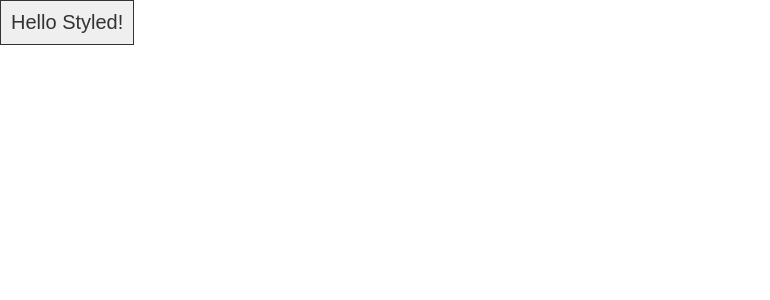
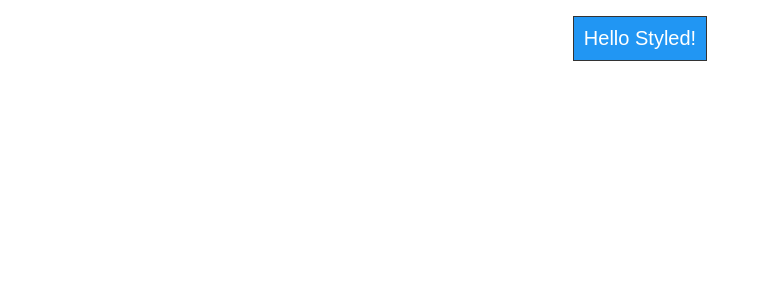
Before and after one commit to davidalves1/curso-styled-components, a React (Create React App) app: page / in a window 1280 px wide. Shown: the top 300 px of the page, without its empty margins (0-770 px from the left). Built offline with nearby package versions, Linux system fonts and the light colour scheme.

Commit message:
Interact with props

```diff
--- a/src/App.js
+++ b/src/App.js
@@ -4,8 +4,13 @@ import Button from './components/common/Button';
 
 function App() {
   return (
-    <div className="App">
-      <Button>
+    <div style={{
+      margin: '1rem',
+      display: 'flex',
+      justifyContent: 'center',
+      alignItems: 'center'
+    }}>
+      <Button primary>
         Hello Styled!
       </Button>
     </div>
--- a/src/components/common/Button.js
+++ b/src/components/common/Button.js
@@ -1,12 +1,27 @@
-import styled from 'styled-components';
+import styled, { css } from 'styled-components';
 
 const Button = styled.button`
   padding: 10px;
   background: #efefef;
   border: 1px solid #333;
   font-size: 20px;
-  color: #333;
+  color: #fff;
   cursor: pointer;
+  transition: ease .3s;
+
+  ${props => props.primary && css`
+    background: #2196f3;
+    &:hover {
+      background: #1976d2;
+    }
+    `}
+
+    ${props => props.danger && css`
+    background: #f44336;
+    &:hover {
+      background: #d32f2f;
+    }
+  `}
 `;
 
 export default Button;
```
